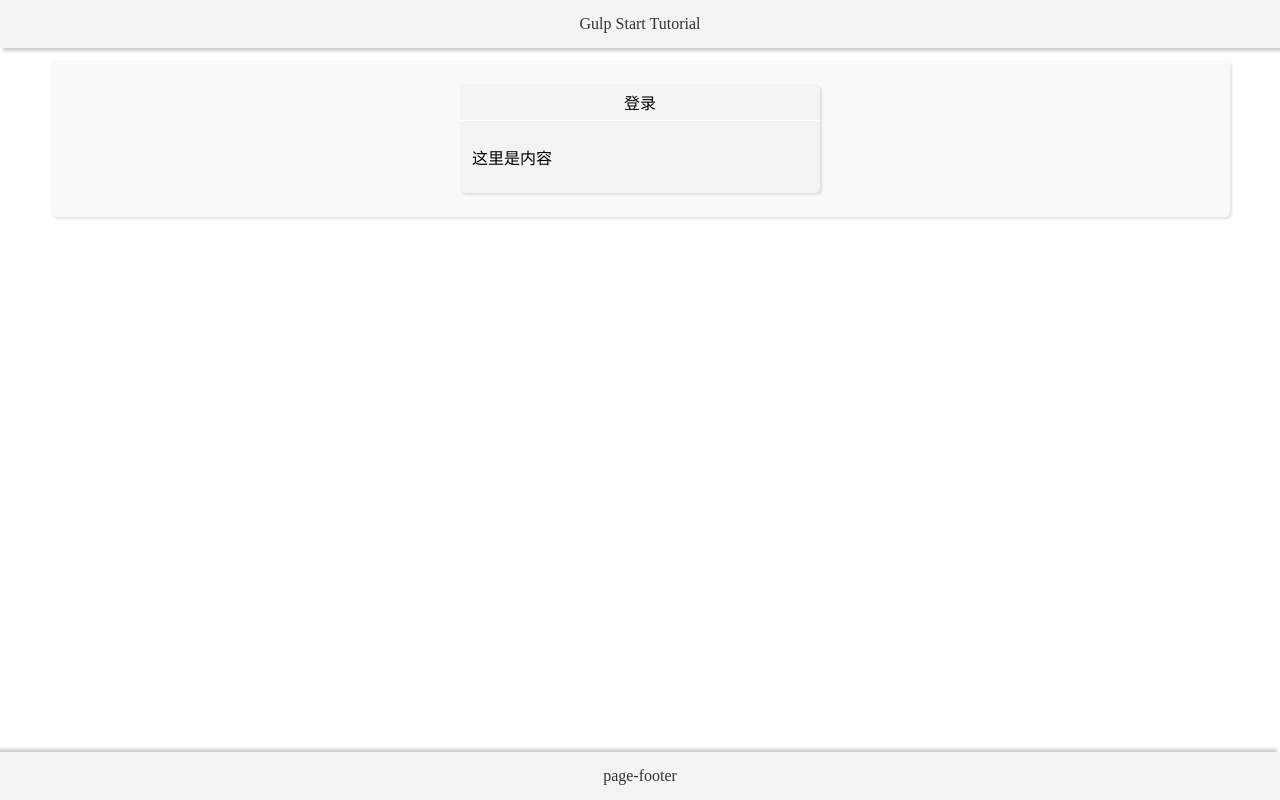
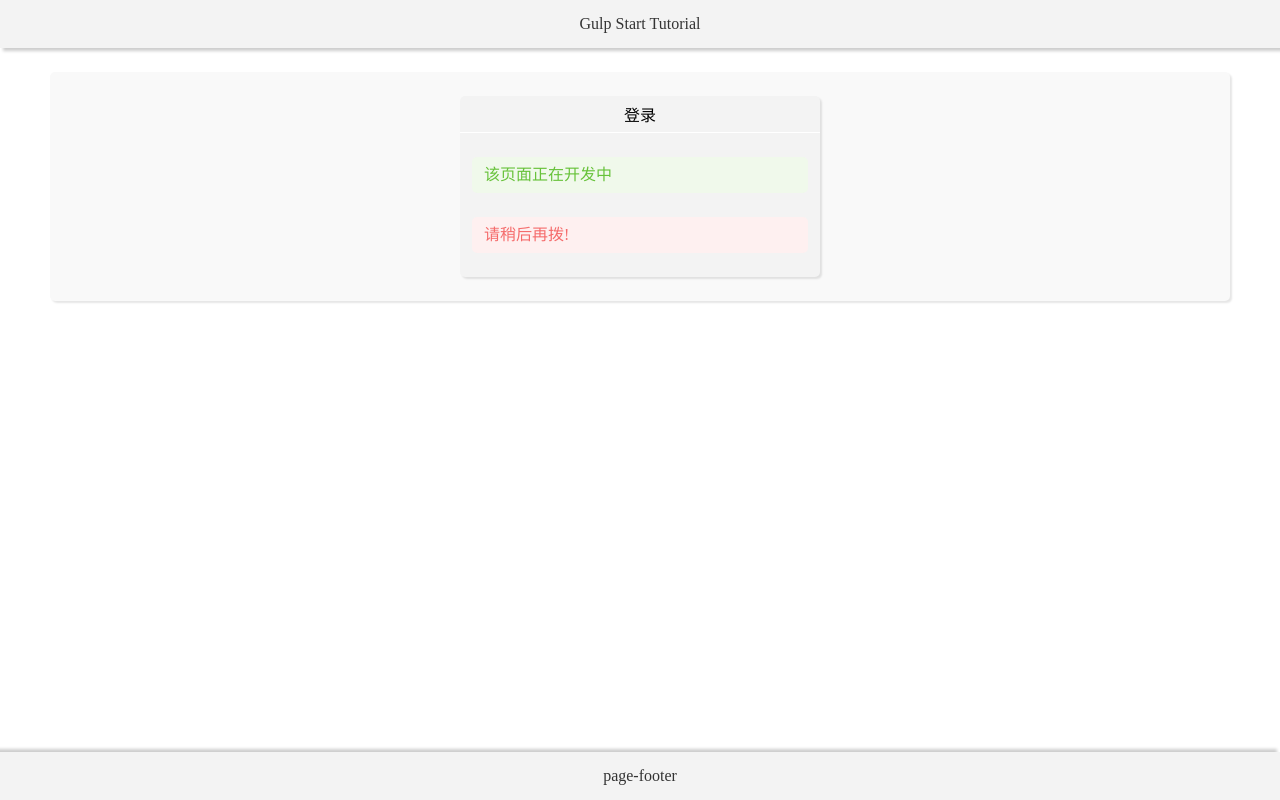
Before and after one commit to yaoo5/gulp-start-demo, a website: page src/views/login.html in a window 1280 px wide. Drawn offline with nearby package versions, Linux system fonts and the light colour scheme; files that its build step writes are made by us from their sources.

Commit message:
feat: add login-page alert info

```diff
--- /dev/null
+++ b/src/Assets/sass/cold/alert.scss
@@ -0,0 +1,15 @@
+@import "common/var";
+@import "mixins/mixins";
+
+@include b(alert) {
+  border-radius: 5px;
+  padding: 0 12px;
+  line-height: 36px;
+  background-color: #f0f9eb;
+  color: #67c23a;
+
+  @include m(error) {
+    background-color: #fef0f0;
+    color: #f56c6c;
+  }
+}
--- a/src/Assets/sass/cold/index.scss
+++ b/src/Assets/sass/cold/index.scss
@@ -1,2 +1,3 @@
-@import "reset";
-@import "page";
+@import "./reset";
+@import "./page";
+@import "./alert";
--- a/src/Assets/sass/cold/page.scss
+++ b/src/Assets/sass/cold/page.scss
@@ -21,7 +21,7 @@
   @include e(body) {
     box-sizing: border-box;
     width: 1180px;
-    margin: 12px auto 0;
+    margin: 24px auto 0;
     padding: 24px 12px;
     background-color: #f9f9f9;
     border-radius: 5px;
--- a/src/Assets/sass/login.scss
+++ b/src/Assets/sass/login.scss
@@ -24,5 +24,11 @@
       height: auto;
       padding: 24px 12px;
     }
+    &__alert {
+      margin-bottom: 24px;
+      &:last-child {
+        margin-bottom: 0;
+      }
+    }
   }
 }
--- a/src/views/login.html
+++ b/src/views/login.html
@@ -18,7 +18,8 @@
           <span>登录</span>
         </div>
         <div class="login-container__content">
-          这里是内容
+          <div class="cold-alert login-container__alert">该页面正在开发中</div>
+          <div class="cold-alert  login-container__alert cold-alert--error">请稍后再拨!</div>
         </div>
       </div>
     </section>
```
